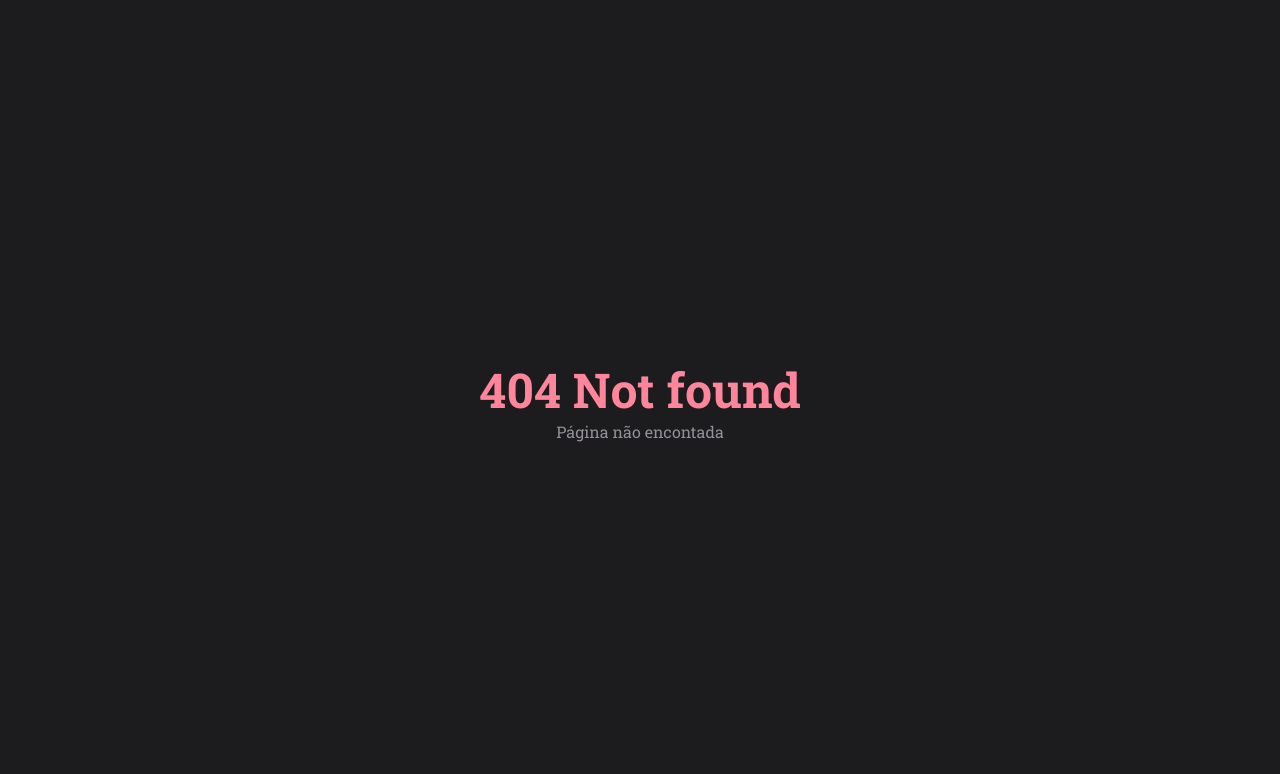
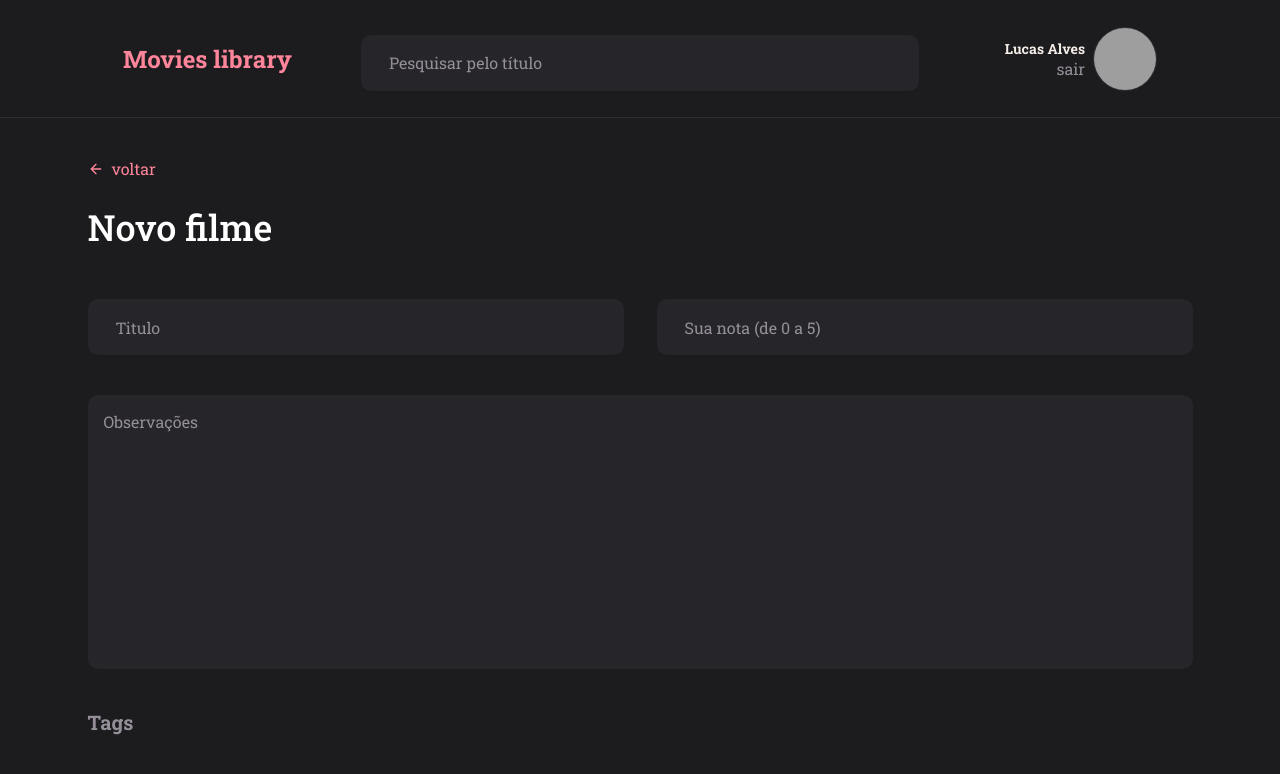
Before and after one commit to lucasdoloh0v/movies-library-front, a React (Vite) app: page /new-movie in a window 1280 px wide. Before the commit this address had no page. Shown: the top 774 px of the page. Built offline with nearby package versions, Linux system fonts and the light colour scheme; grey boxes are pictures that could not be loaded.

Commit message:
feat: newmovie screen

```diff
--- a/src/components/Button/styles.js
+++ b/src/components/Button/styles.js
@@ -29,4 +29,13 @@ export const Container = styled.button`
       background-color: transparent;
       color: ${theme.colors.pink};
     `}
+
+  ${({ $variant, theme }) =>
+    $variant === 'secondary' &&
+    css`
+      background-color: #0d0c0f;
+      color: ${theme.colors.pink};
+
+      border-radius: 10px;
+    `}
 `;
--- /dev/null
+++ b/src/components/FormTag/index.jsx
@@ -0,0 +1,12 @@
+import { FiPlus, FiX } from 'react-icons/fi';
+
+import { Container } from './styles';
+
+export function FormTag({ title, isActive = false, ...rest }) {
+  return (
+    <Container $isActive={isActive} {...rest}>
+      <p>{title ?? 'Nova tag'}</p>
+      {isActive ? <FiX size={22} /> : <FiPlus size={22} />}
+    </Container>
+  );
+}
--- /dev/null
+++ b/src/components/FormTag/styles.js
@@ -0,0 +1,36 @@
+import styled, { css } from 'styled-components';
+
+export const Container = styled.div`
+  display: flex;
+  align-items: center;
+
+  height: 56px;
+  padding: 16px;
+
+  border-radius: 10px;
+
+  > svg {
+    color: ${({ theme }) => theme.colors.pink};
+    margin-left: 16px;
+  }
+
+  > p {
+    font-size: 16px;
+    line-height: 16px;
+  }
+
+  ${({ theme, $isActive }) =>
+    $isActive
+      ? css`
+          border: none;
+
+          background-color: ${theme.colors.background_900};
+          color: ${theme.colors.white};
+        `
+      : css`
+          border: 1px dashed ${({ theme }) => theme.colors.white};
+
+          color: ${theme.colors.gray_400};
+          background-color: ${theme.colors.gray_400};
+        `}
+`;
--- a/src/pages/Home/index.jsx
+++ b/src/pages/Home/index.jsx
@@ -1,8 +1,9 @@
 import { FiPlus } from 'react-icons/fi';
+import { useNavigate } from 'react-router-dom';
 
+import { Container, Content, Movies } from './styles';
 import { Header } from '../../components/Header';
 import { Button } from '../../components/Button';
-import { Container, Content, Movies } from './styles';
 import { MovieCard } from '../../components/MovieCard';
 
 const movieExample = {
@@ -14,13 +15,15 @@ const movieExample = {
 };
 
 export function Home() {
+  const navigate = useNavigate();
+
   return (
     <Container>
       <Header />
       <Content>
         <div>
           <p>Meus filmes</p>
-          <Button title="Adicionar filme" icon={FiPlus} />
+          <Button title="Adicionar filme" icon={FiPlus} onClick={() => navigate('/new-movie')} />
         </div>
         <Movies>
           <MovieCard movie={movieExample} />
--- a/src/pages/Home/styles.js
+++ b/src/pages/Home/styles.js
@@ -19,6 +19,8 @@ export const Content = styled.main`
     align-items: center;
     justify-content: space-between;
 
+    margin-bottom: 40px;
+
     > p {
       font-size: 32px;
     }
@@ -32,20 +34,11 @@ export const Content = styled.main`
 export const Movies = styled.div`
   width: 100%;
   height: 472px;
-  margin-top: 40px;
+  padding: 0 16px;
 
   overflow-y: auto;
 
   > div:last-child {
     margin: 0;
   }
-
-  &::-webkit-scrollbar {
-    width: 8px;
-  }
-
-  &::-webkit-scrollbar-thumb {
-    background: ${({ theme }) => theme.colors.pink};
-    border-radius: 8px;
-  }
 `;
--- /dev/null
+++ b/src/pages/NewMovie/index.jsx
@@ -0,0 +1,47 @@
+import { FiArrowLeft } from 'react-icons/fi';
+import { useNavigate } from 'react-router-dom';
+
+import { Container, MovieForm, Tags, TextArea } from './styles';
+import { Header } from '../../components/Header';
+import { Button } from '../../components/Button';
+import { Input } from '../../components/Input';
+import { FormTag } from '../../components/FormTag';
+
+export function NewMovie() {
+  const navigate = useNavigate();
+
+  return (
+    <Container>
+      <Header />
+      <MovieForm>
+        <Button
+          title="voltar"
+          icon={FiArrowLeft}
+          type="button"
+          variant="text-button"
+          className="backBtn"
+          onClick={() => navigate(-1)}
+        />
+
+        <h3>Novo filme</h3>
+
+        <div className="row-div">
+          <Input placeholder="Titulo" />
+          <Input placeholder="Sua nota (de 0 a 5)" />
+        </div>
+
+        <TextArea placeholder="Observações" />
+
+        <h4>Tags</h4>
+        <Tags>
+          <FormTag title="Suspense" isActive />
+          <FormTag />
+        </Tags>
+        <div className="row-div">
+          <Button title="Excluir filme" type="button" variant="secondary" />
+          <Button title="Salvar" type="submit" />
+        </div>
+      </MovieForm>
+    </Container>
+  );
+}
--- /dev/null
+++ b/src/pages/NewMovie/styles.js
@@ -0,0 +1,101 @@
+import styled from 'styled-components';
+
+export const Container = styled.div`
+  width: 100%;
+  height: 100vh;
+
+  display: grid;
+  grid-template-rows: 118px auto;
+  grid-template-areas: 'header' 'content';
+`;
+
+export const MovieForm = styled.form`
+  grid-area: content;
+
+  display: flex;
+  flex-direction: column;
+
+  width: 100%;
+  max-width: 1137px;
+  height: 85%;
+  margin: 40px auto 0;
+  padding: 0 16px;
+
+  overflow-y: auto;
+
+  .backBtn {
+    justify-content: flex-start;
+  }
+
+  > h3 {
+    margin-top: 24px;
+
+    font-size: 36px;
+    font-weight: 500;
+  }
+
+  .row-div {
+    display: flex;
+    justify-content: space-between;
+
+    margin-top: 40px;
+
+    div,
+    button {
+      max-width: 536px;
+
+      &:first-child {
+        margin-right: 16px;
+      }
+    }
+  }
+
+  > h4 {
+    margin-top: 40px;
+    font-size: 20px;
+
+    color: ${({ theme }) => theme.colors.gray_300};
+  }
+`;
+
+export const TextArea = styled.textarea`
+  resize: none;
+
+  min-height: 274px;
+  height: 274px;
+  padding: 16px;
+  margin-top: 40px;
+
+  border: none;
+  border-radius: 10px;
+
+  color: ${({ theme }) => theme.colors.white};
+  background-color: ${({ theme }) => theme.colors.background_800};
+
+  &::placeholder {
+    color: ${({ theme }) => theme.colors.gray_300};
+  }
+
+  &:focus {
+    outline: none;
+  }
+`;
+
+export const Tags = styled.div`
+  display: flex;
+
+  min-height: 88px;
+  margin-top: 24px;
+  padding: 16px;
+  border-radius: 8px;
+
+  background-color: #0d0c0f;
+
+  > div {
+    margin-right: 16px;
+
+    &:last-child {
+      margin: 0;
+    }
+  }
+`;
--- a/src/pages/Profile/index.jsx
+++ b/src/pages/Profile/index.jsx
@@ -11,7 +11,7 @@ export function Profile() {
   return (
     <Container>
       <Header>
-        <Button title="voltar" icon={FiArrowLeft} variant="text-button" onClick={() => navigate('/')} />
+        <Button title="voltar" icon={FiArrowLeft} variant="text-button" onClick={() => navigate(-1)} />
       </Header>
 
       <ProfileForm>
--- a/src/routes/athenticated.routes.jsx
+++ b/src/routes/athenticated.routes.jsx
@@ -3,14 +3,15 @@ import { Route, Routes } from 'react-router-dom';
 import { Home } from '../pages/Home';
 import { NotFound } from '../pages/NotFound';
 import { Profile } from '../pages/Profile';
+import { NewMovie } from '../pages/NewMovie';
 
 export function AuthenticatedRoutes() {
   return (
     <Routes>
       <Route path="/" element={<Home />} />
       <Route path="/profile" element={<Profile />} />
-      {/* <Route path="/new-movie" element={} />
-      <Route path="/movie-detail/:id" element={} /> */}
+      <Route path="/new-movie" element={<NewMovie />} />
+      {/* <Route path="/movie-detail/:id" element={} /> */}
       <Route path="*" element={<NotFound />} />
     </Routes>
   );
--- a/src/styles/global.js
+++ b/src/styles/global.js
@@ -6,6 +6,15 @@ export default createGlobalStyle`
     padding: 0;
     box-sizing: border-box;
     text-decoration: none;
+
+    &::-webkit-scrollbar {
+      width: 8px;
+    }
+
+    &::-webkit-scrollbar-thumb {
+      background: ${({ theme }) => theme.colors.pink};
+      border-radius: 8px;
+    }
   }
 
   body {
```
